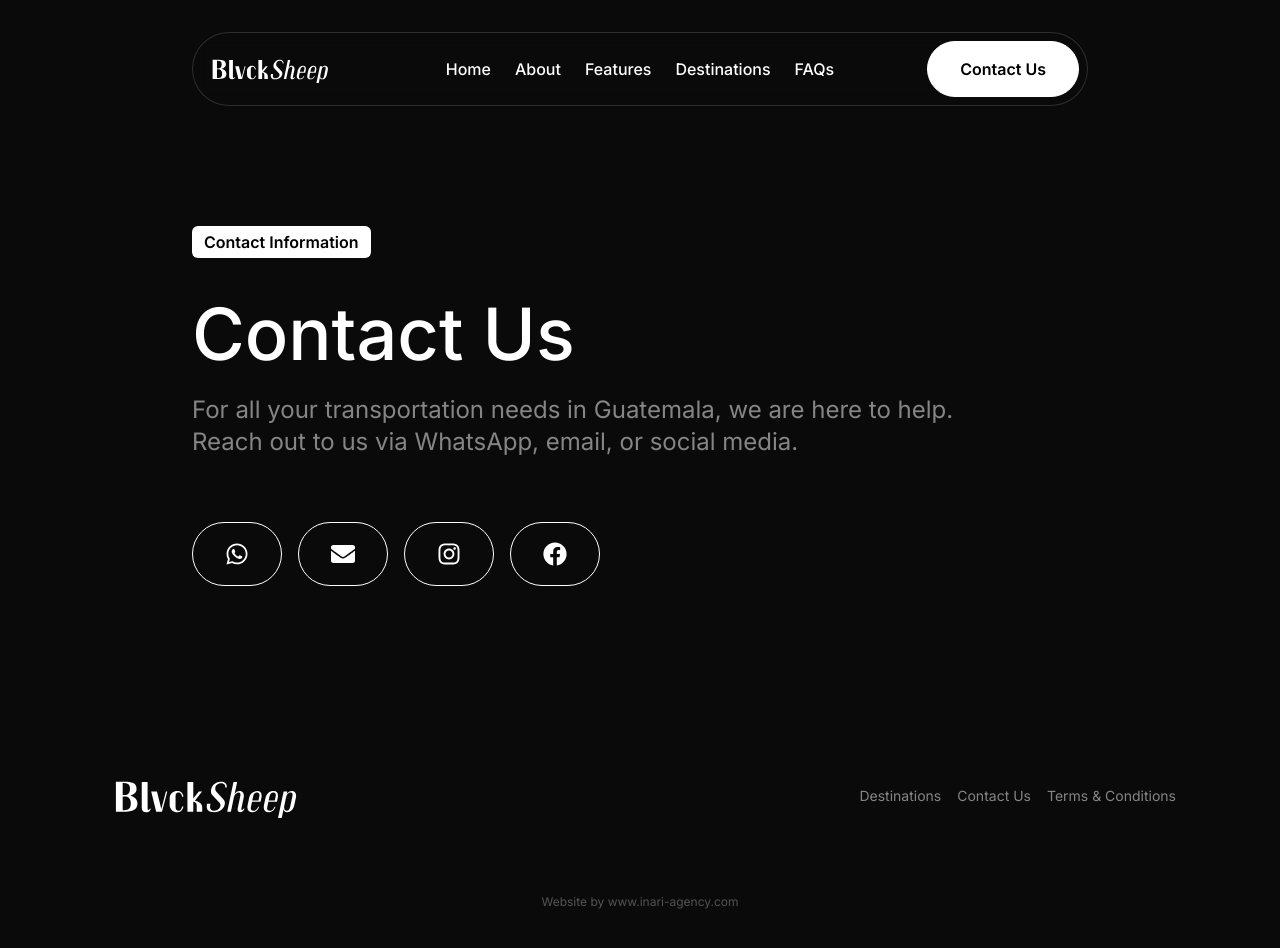
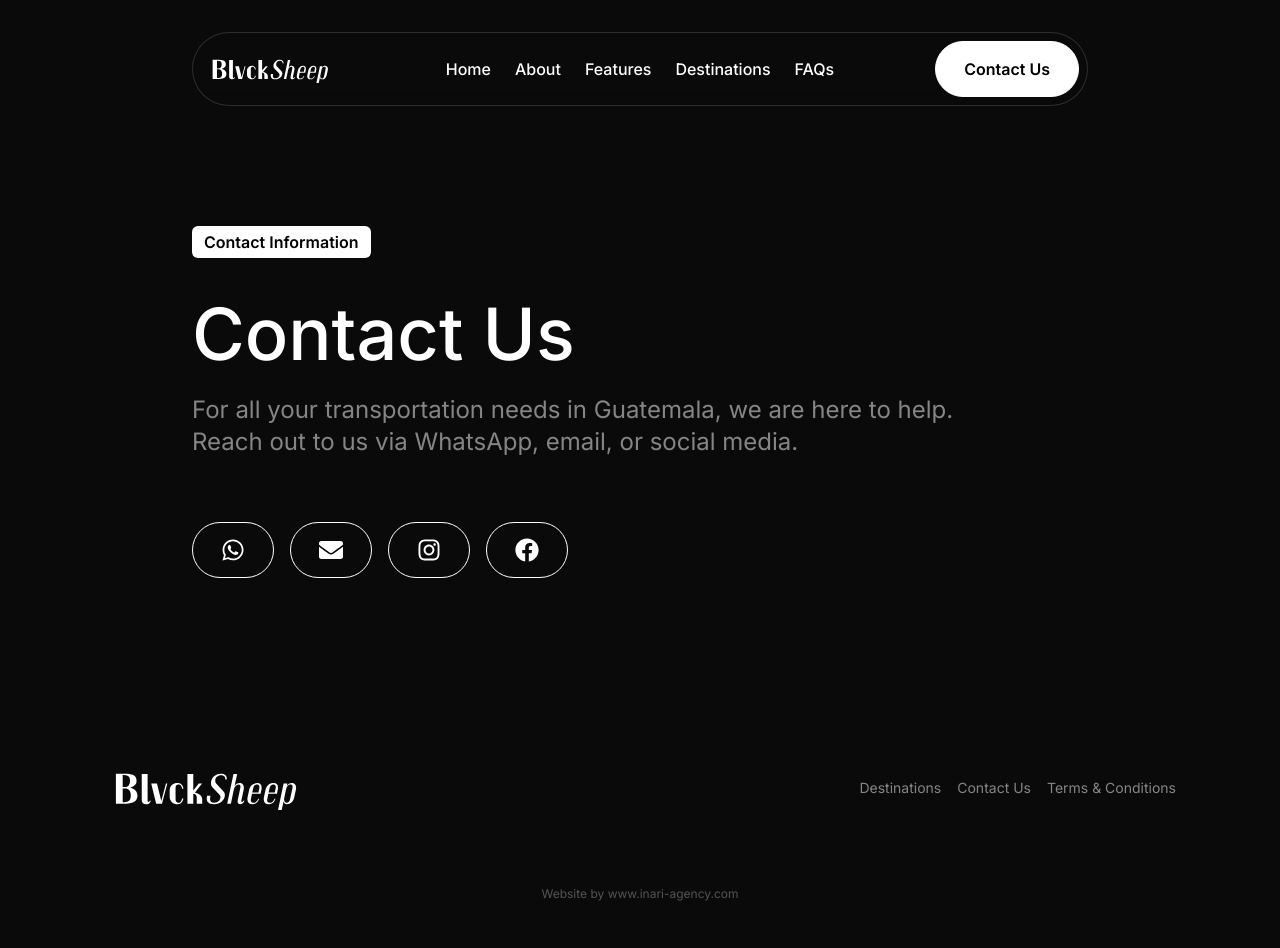
Before and after one commit to byron-rod/blvck-sheep, a Next.js app: page /contact in a window 1280 px wide. Shown: the top 948 px of the page. Built offline with nearby package versions, Linux system fonts and the light colour scheme.

Commit message:
updating details

```diff
--- a/src/components/Button.tsx
+++ b/src/components/Button.tsx
@@ -2,14 +2,14 @@ import { ButtonHTMLAttributes } from "react";
 import { cva } from "class-variance-authority";
 
 const classes = cva(
-  "border rounded-full min-w-[48px] px-8 py-4 font-semibold items-center",
+  "border rounded-full min-w-[48px] px-7 py-4 font-semibold items-center",
   {
     variants: {
       variant: {
         primary:
           "bg-white text-black border-white hover:bg-transparent hover:text-white h-14",
         secondary:
-          "border-white text-white bg-transparent hover:bg-white hover:text-black h-16 text-lg",
+          "border-white text-white bg-transparent hover:bg-white hover:text-black h-14 text-lg",
       },
     },
   }
--- a/src/sections/Features.tsx
+++ b/src/sections/Features.tsx
@@ -14,7 +14,7 @@ const features = [
   "Secure Payments",
   "Cool Vibes",
   "Curated Playlists",
-  "Friendly Staff",
+  "Eco-Friendly",
   "Air Conditioner",
   "Less Waiting",
 ];
@@ -32,7 +32,7 @@ export default function Features() {
         <div className="mt-12 grid grid-cols-1 md:grid-cols-4 lg:grid-cols-4 gap-8">
           <FeatureCard
             title="Comfortable Rides"
-            description="Spacious SUVs with only 5 passengers, great music, and air conditioning."
+            description="Spacious Hybrid SUVs with only five passengers, great music, and air conditioning."
             className="col-span-2 lg:col-span-1"
           >
             <div className="aspect-video flex items-center justify-center">
```
